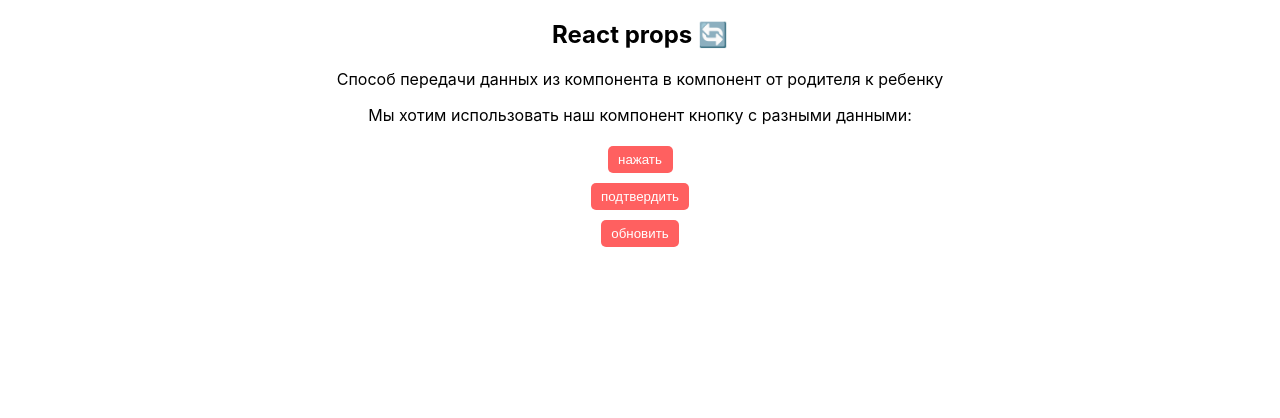
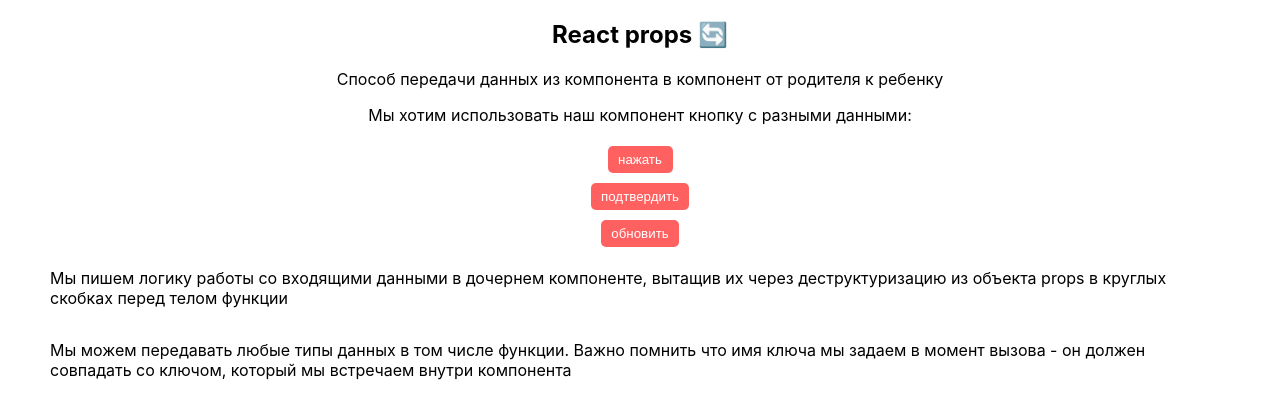
Before and after one commit to dmitrii-kuvaldin/47-react-js, a React (Create React App) app: page / in a window 1280 px wide. Shown: the top 418 px of the page. Built offline with nearby package versions, Linux system fonts and the light colour scheme.

Commit message:
react props

```diff
--- a/src/components/myButton/myButton.css
+++ b/src/components/myButton/myButton.css
@@ -1,21 +1,15 @@
 .myButton {
   min-width: 65px;
   background-color: rgb(255, 96, 96);
-  /* background-color: #e96443;
-  background: -webkit-linear-gradient(to right, #904e95, #e96443);
-  background: linear-gradient(to right, #904e95, #e96443); */
   border: none;
   padding: 6px 10px;
   margin: 5px;
   border-radius: 5px;
   color: white;
   cursor: pointer;
-  transition: all 1s ease-in-out;
+  transition: all 0.3s ease-in-out;
 }
 
 .myButton:hover {
-  background-color: olive;
-  /* background-color: #f7ff00;
-  background: -webkit-linear-gradient(to right, #db36a4, #f7ff00);
-  background: linear-gradient(to right, #db36a4, #f7ff00); */
+  background-color: #6F8FAC;
 }
--- a/src/index.css
+++ b/src/index.css
@@ -16,4 +16,5 @@
   display: flex;
   flex-direction: column;
   align-items: center;
+  padding: 0px 50px;
 }
--- a/src/lesson_03/Lesson03.jsx
+++ b/src/lesson_03/Lesson03.jsx
@@ -23,6 +23,8 @@
       <MyButton text={'нажать'} func={handleClick} />
       <MyButton text={'подтвердить'} func={handleSubmit}/>
       <MyButton text={'обновить'} func={handleReset}/>
+      <p>Мы пишем логику работы со входящими данными в дочернем компоненте, вытащив их через деструктуризацию из объекта props в круглых скобках перед телом функции</p>
+      <p>Мы можем передавать любые типы данных в том числе функции. Важно помнить что имя ключа мы задаем в момент вызова - он должен совпадать со ключом, который мы встречаем внутри компонента</p>
     </div>
   );
 }
```
Also changed, not shown: 1 other file (tests, documents, lock files or other folders).
